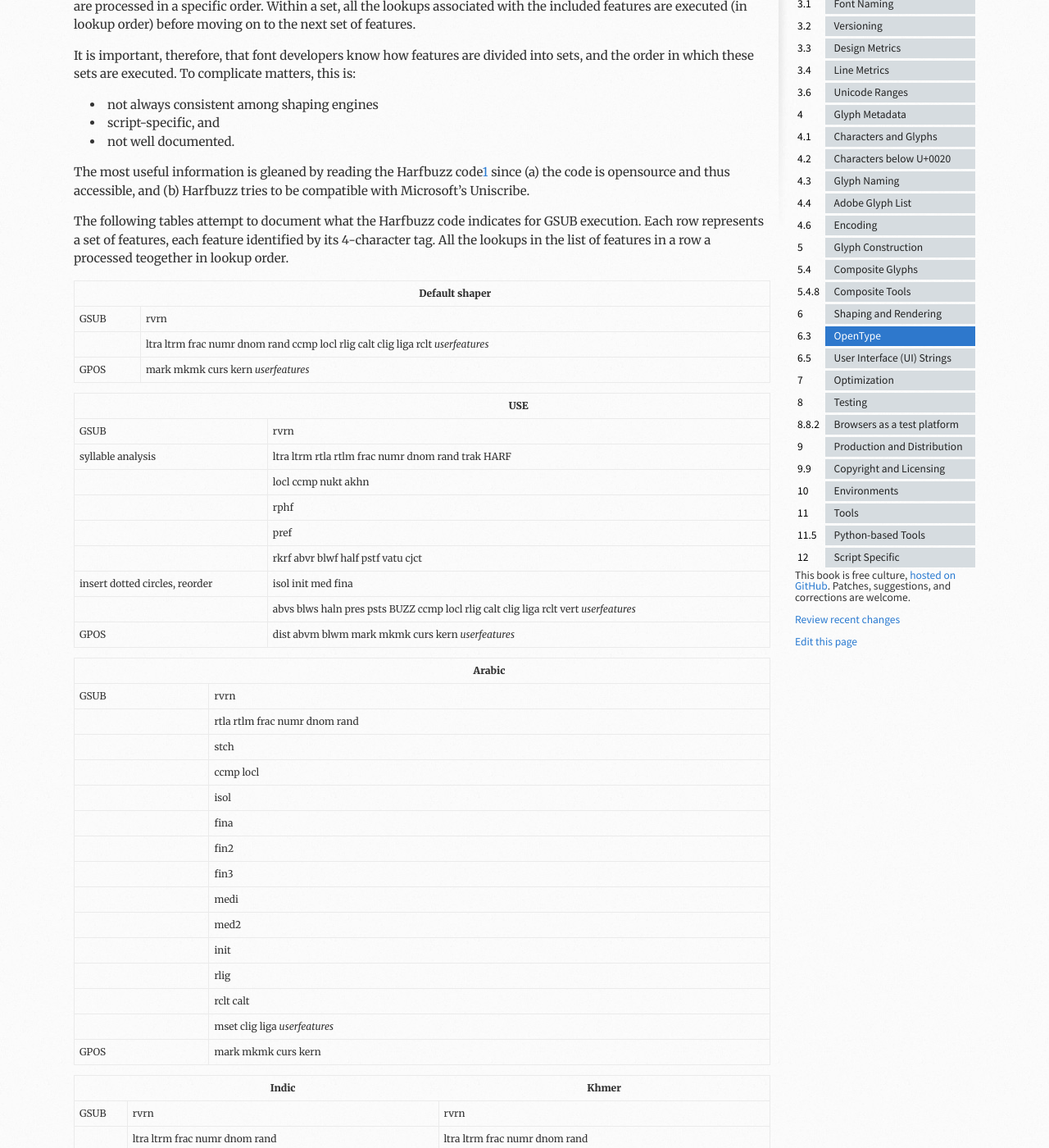
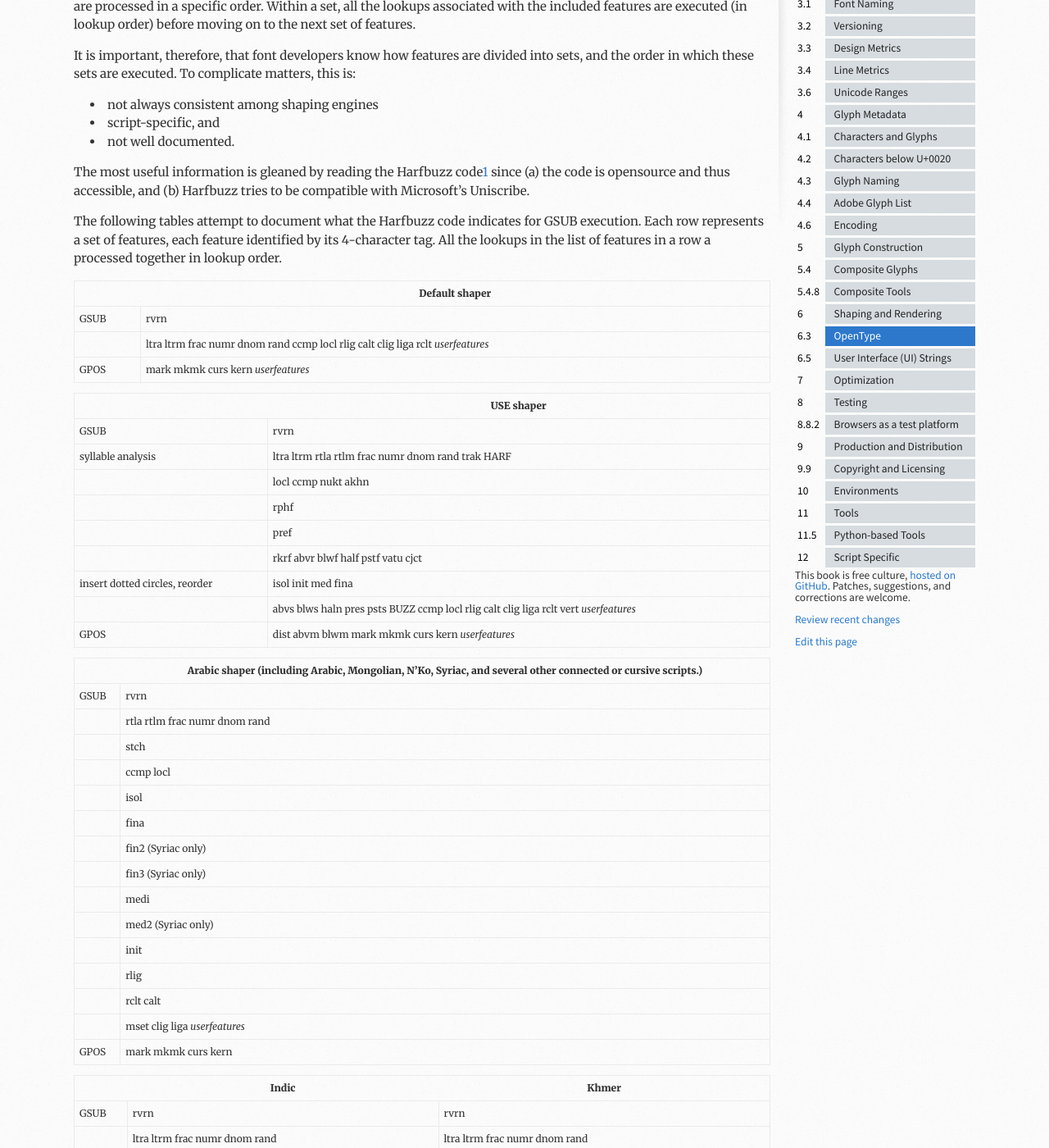
Before and after one commit to silnrsi/FDBP, a Jekyll site: the page built from en-US/OpenType.md, in a window 1280 px wide and 1400 px high, scrolled down 405 px. Shown: the whole window at 82% size. Built offline with Jekyll 4.4.1, drawn with Linux system fonts in a browser that asks for light colours.

Commit message:
Identify Syriac-specific features

```diff
--- a/en-US/OpenType.md
+++ b/en-US/OpenType.md
@@ -22,7 +22,7 @@ It is important, therefore, that font developers know how features are divided i
 
 The most useful information is gleaned by reading the Harfbuzz code[^1] since (a) the code is opensource and thus accessible, and (b) Harfbuzz tries to be compatible with Microsoft's Uniscribe.
 
-The following tables attempt to document what the Harfbuzz code indicates for GSUB execution. Each row represents a set of features, each feature identified by its 4-character tag. All the lookups in the list of features in a row a processed teogether in lookup order.
+The following tables attempt to document what the Harfbuzz code indicates for GSUB execution. Each row represents a set of features, each feature identified by its 4-character tag. All the lookups in the list of features in a row a processed together in lookup order.
 
 ||Default shaper|
 |---|---|
@@ -30,7 +30,7 @@ The following tables attempt to document what the Harfbuzz code indicates for GS
 ||ltra ltrm frac numr dnom rand ccmp locl rlig calt clig liga rclt _userfeatures_|
 |GPOS|mark mkmk curs kern _userfeatures_|
 
-||USE|
+||USE shaper|
 |---|---|
 |GSUB|rvrn|
 |syllable analysis|ltra ltrm rtla rtlm frac numr dnom rand trak HARF
@@ -42,7 +42,7 @@ The following tables attempt to document what the Harfbuzz code indicates for GS
 ||abvs blws haln pres psts BUZZ ccmp locl rlig calt clig liga rclt vert _userfeatures_|
 |GPOS|dist abvm blwm mark mkmk curs kern _userfeatures_|
 
-||Arabic
+||Arabic shaper (including Arabic, Mongolian, N'Ko, Syriac, and several other connected or cursive scripts.)
 |---|---|
 |GSUB|rvrn|
 ||rtla rtlm frac numr dnom rand|
@@ -50,15 +50,15 @@ The following tables attempt to document what the Harfbuzz code indicates for GS
 ||ccmp locl|
 ||isol|
 ||fina|
-||fin2|
-||fin3|
+||fin2    (Syriac only)|
+||fin3    (Syriac only)|
 ||medi|
-||med2|
+||med2    (Syriac only)|
 ||init|
 ||rlig|
 ||rclt calt|
 ||mset clig liga _userfeatures_|
-|GPOS| mark mkmk curs kern|
+|GPOS|mark mkmk curs kern|
 
 ||Indic|Khmer|
 |---|---|---|
```
